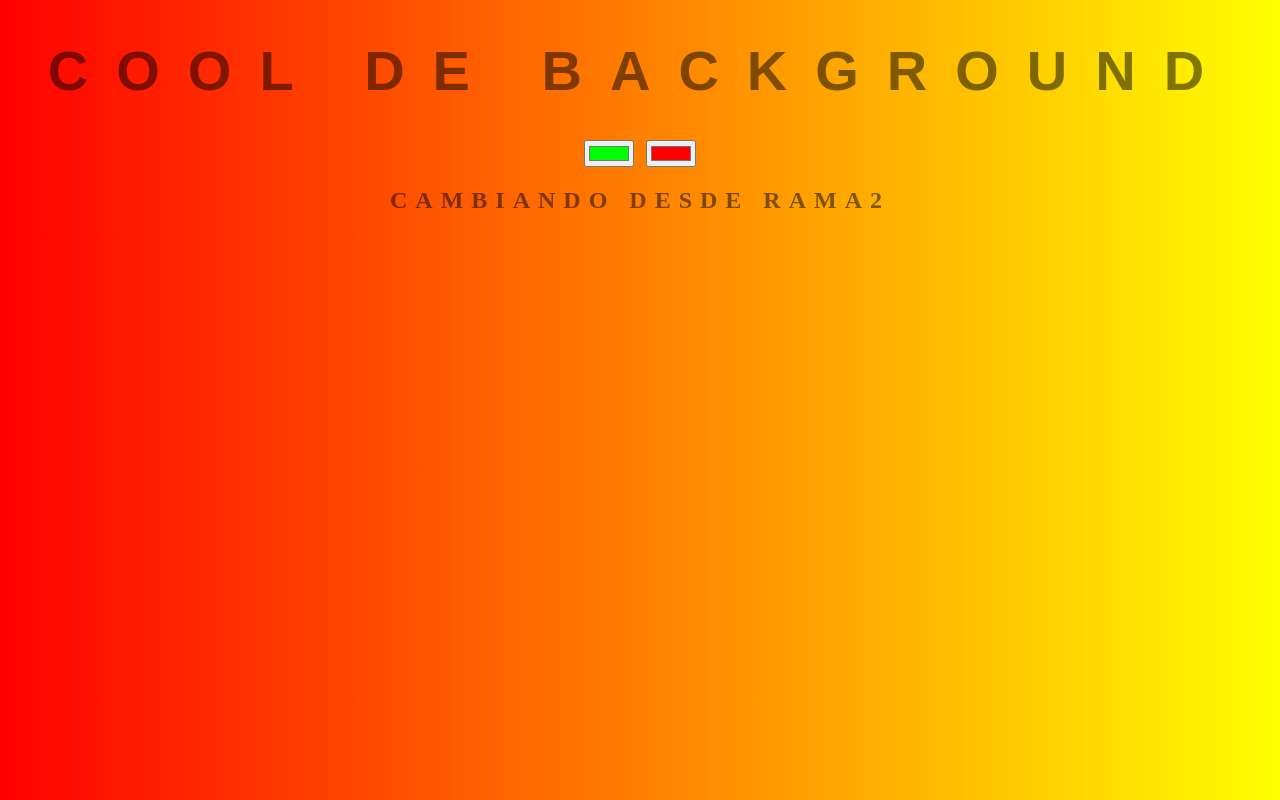
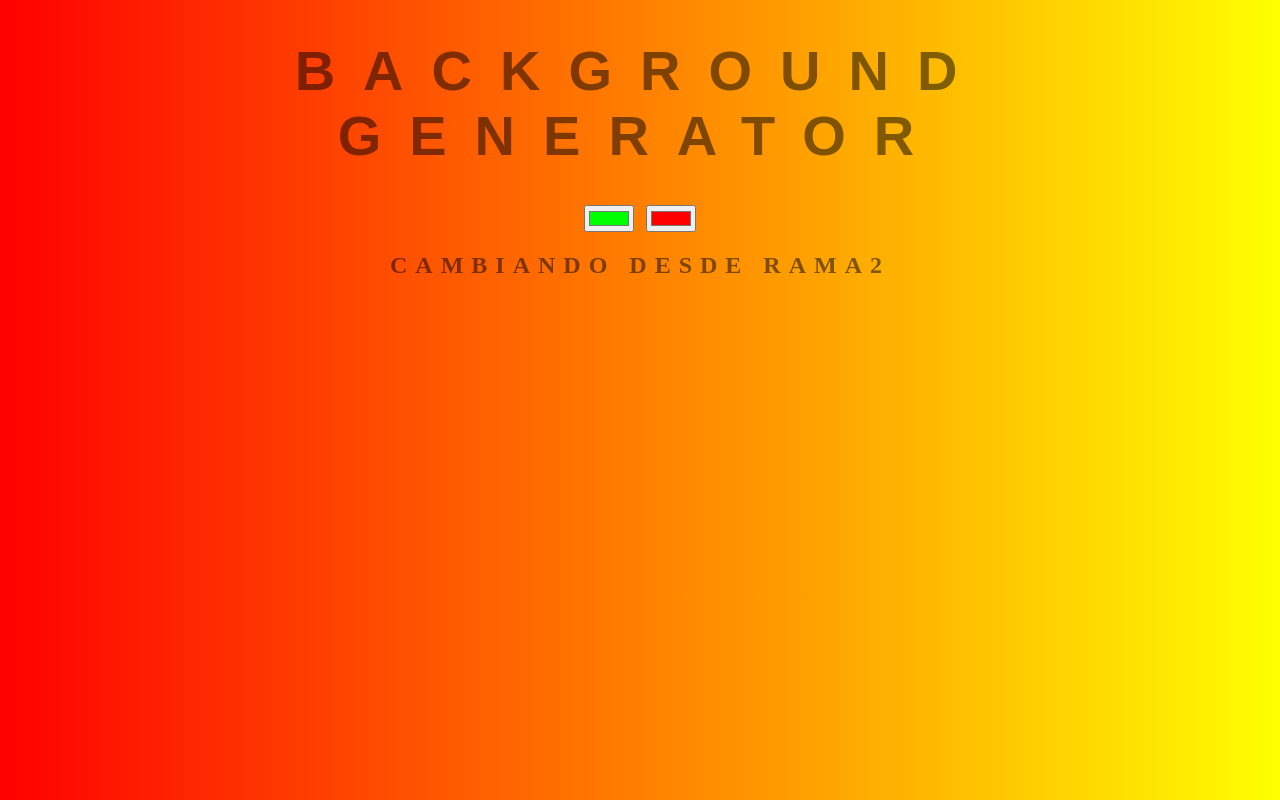
Before and after one commit to AgustinSalazar95/background-generator, a plain HTML site: page index.html in a window 1280 px wide. Drawn offline with Linux system fonts and the light colour scheme.

Commit message:
Volviendo el titulo

```diff
--- a/index.html
+++ b/index.html
@@ -8,7 +8,7 @@
     <title>Gradient Background</title>
 </head>
 <body id="gradient">
-    <h1>Cool de Background</h1>
+    <h1>Background Generator</h1>
     <input class="color1" type="color" name="color1" value="#00ff00">
     <input class="color2" type="color" name="color2" value="#ff0000">
     <h2>Cambiando desde rama2 </h2>
```
